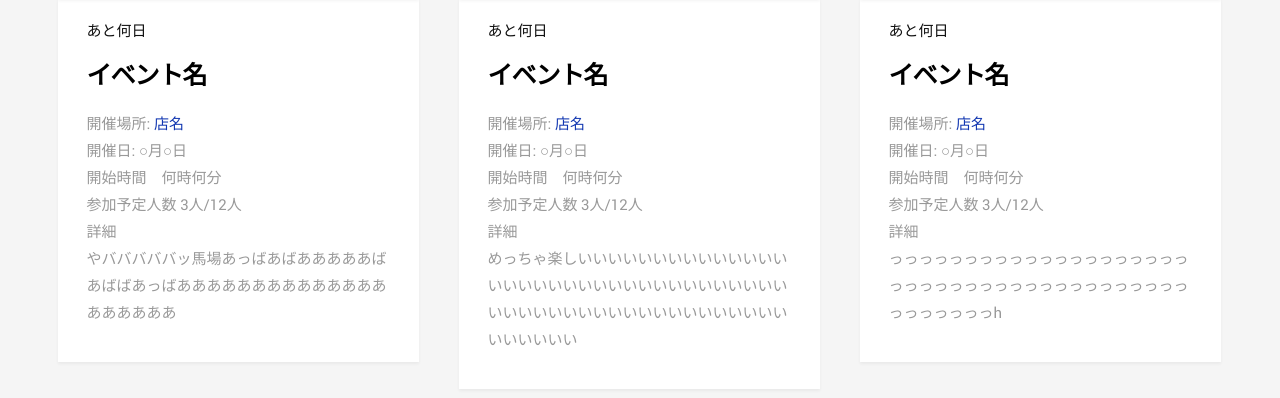
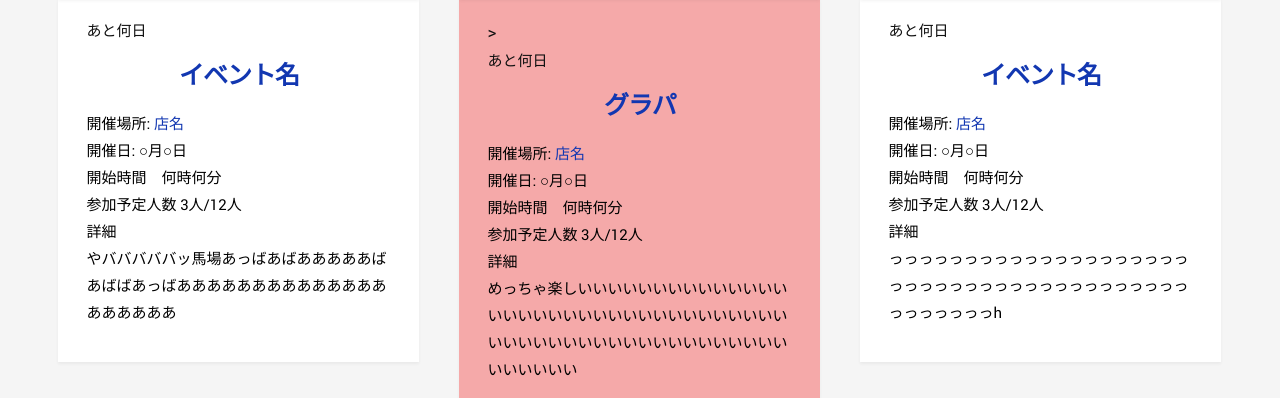
Before and after one commit to hidek1/kami, a PHP site: page /eventItiran.html in a window 1280 px wide. Shown: the part 555-953 px from the top of the page. Run offline with PHP 8.4, Linux system fonts and the light colour scheme.

Commit message:
MUに若干の修正

```diff
--- a/css/eventItiran_main.css
+++ b/css/eventItiran_main.css
@@ -1185,13 +1185,14 @@ input::-moz-focus-inner {
 }
 
 .bricks-wrapper .entry-header .entry-title {
+ text-align: center;
 	font-size: 2.5rem;
 	line-height: 1.32;
 	margin-bottom: 1.8rem;
 }
 .bricks-wrapper .entry-header .entry-title a,
 .bricks-wrapper .entry-header .entry-title a:visited {
-	color: #000000;
+	/*color: #000000;*/
 }
 
 .bricks-wrapper .entry-header .entry-meta {
@@ -1215,7 +1216,7 @@ input::-moz-focus-inner {
 .bricks-wrapper .entry-excerpt {
 	font-size: 1.5rem;
 	line-height: 2.7rem;
-	color: #999999;
+	color: #000000;
 }
 
 
--- a/css/home_main.css
+++ b/css/home_main.css
@@ -120,6 +120,7 @@ h5, .h05, h6, .h06 {
 	margin-bottom: 1.2rem;
 }
 h1, .h01 {
+ text-align: center;
 	font-size: 3.1rem;
 	line-height: 1.35;
 	letter-spacing: -.1rem;
--- a/eventItiran.html
+++ b/eventItiran.html
@@ -186,17 +186,17 @@
 	                  <img src="images/thumbs/ferris-wheel.jpg" alt="ferris wheel">
                   </a>
                </div>
+               <div class="entry-text" style="background-color: #F5A9A9;">
+>
 
-               <div class="entry-text">
                	<div class="entry-header">
-
                		<div class="entry-meta">
                			<span class="cat-links">
                				あと何日
                			</span>
                		</div>
 
-               		<h1 class="entry-title"><a href="single-standard.html">イベント名</a></h1>
+               		<h1 class="entry-title"><a href="single-standard.html">グラパ</a></h1>
 
                   </div>
                   <div class="entry-excerpt">
@@ -208,7 +208,7 @@
                      めっちゃ楽しいいいいいいいいいいいいいいいいいいいいいいいいいいいいいいいいいいいいいいいいいいいいいいいいいいいいいいいいいいいい
 
                   </div>
-               </div>
+                  </div>
 
             </article> <!-- end article -->
 
--- a/home.html
+++ b/home.html
@@ -248,7 +248,7 @@
             <!-- <div class ="container"> -->
          <!--       <div class="row">
          <div class="col-xs-10 col-md-10 col-lg-10"> -->
-            <article class="brick entry format-standard animate-this">
+            <article class="brick entry format-standard animate-this"  style="background-color: #F5A9A9;">
 
                <div class="entry-thumb">
                   <a href="single-standard.html" class="thumb-link">
@@ -266,7 +266,7 @@
                         </span>
                      </div>
 
-                     <h1 class="entry-title"><a href="eventView.html.html">イベント名</a></h1>
+                     <h1 class="entry-title"><a href="eventView.html.html">グラパ！</a></h1>
 
                   </div>
                   <div class="entry-excerpt">
```
